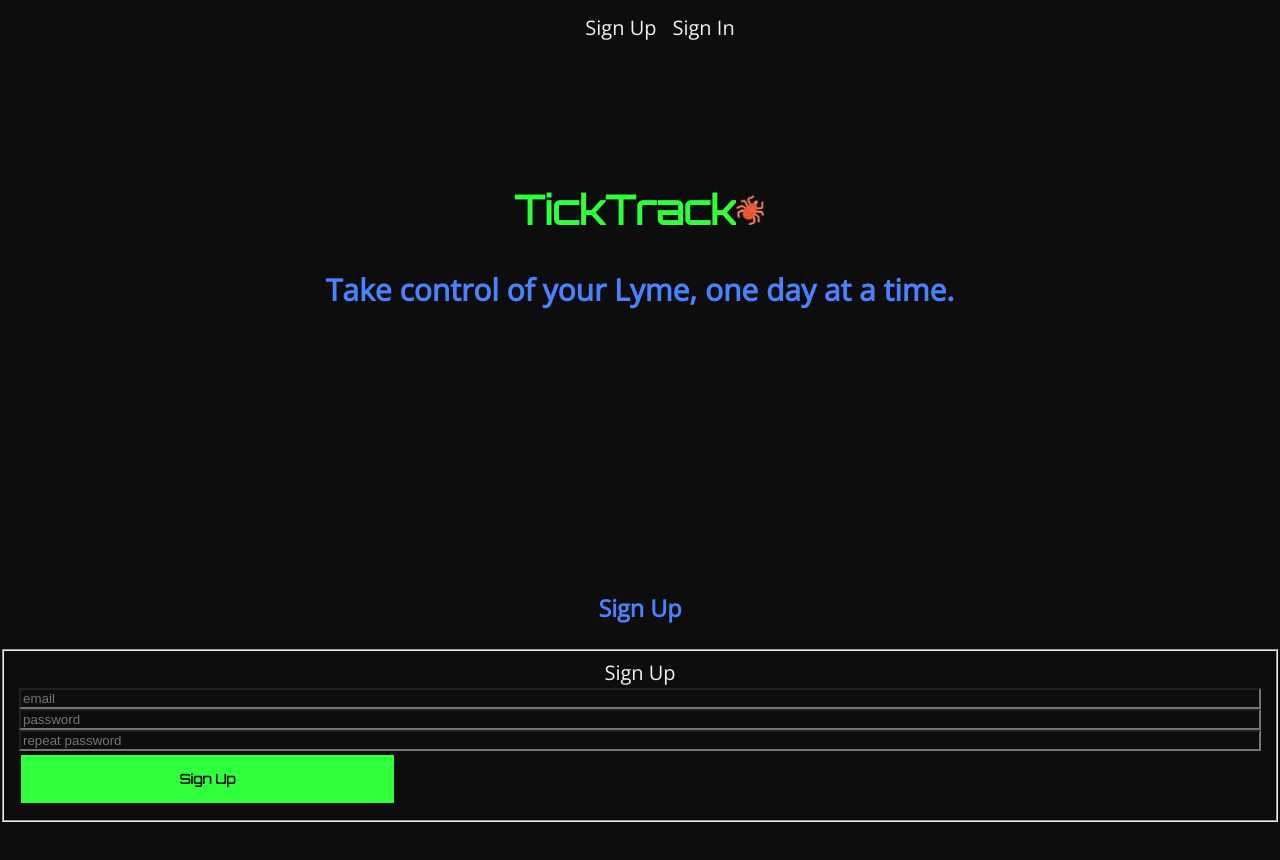
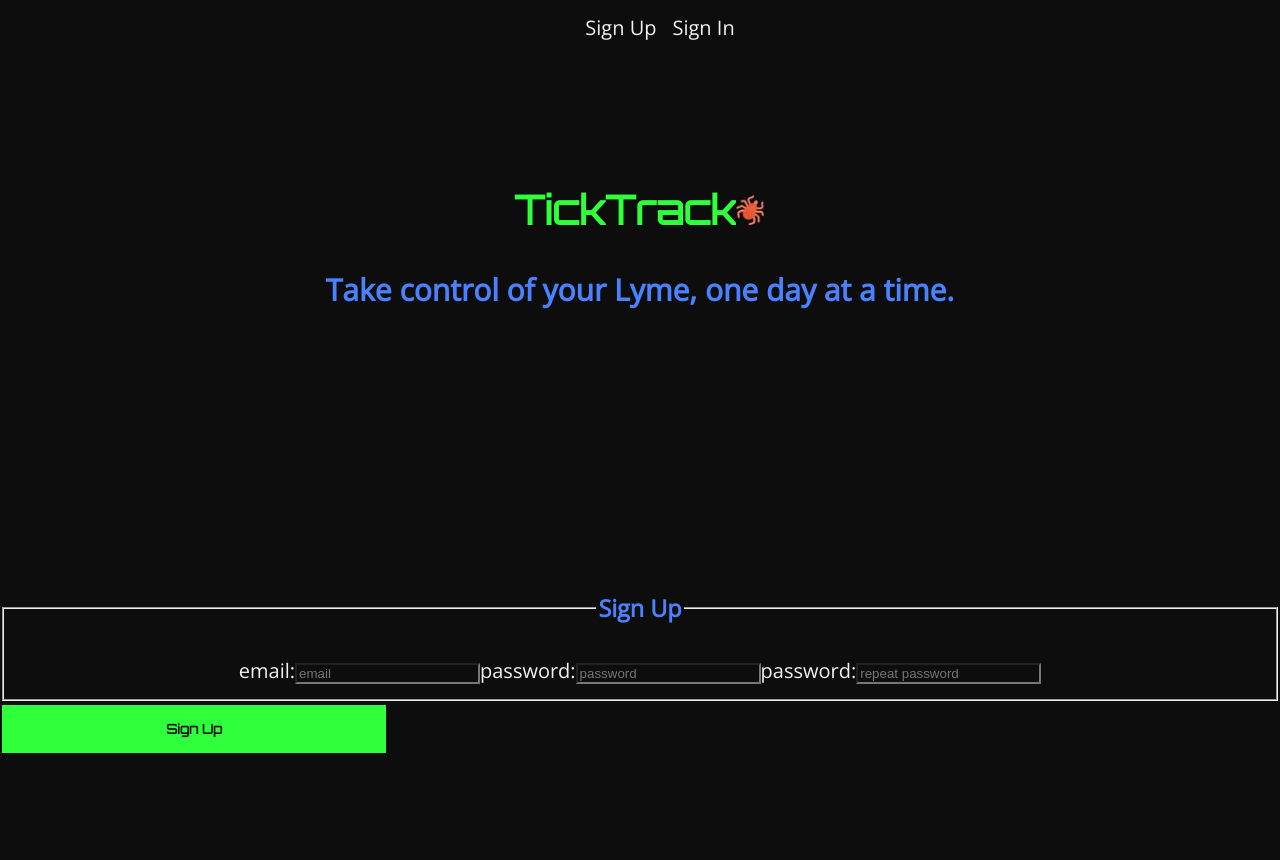
Before and after one commit to ljspiek/tick-track-app, a React (Create React App) app: page /signUp in a window 1280 px wide. Shown: the top 860 px of the page. Built offline with nearby package versions, Linux system fonts and the light colour scheme; no server answers.

Commit message:
signin/up in progress; token not in local storage

```diff
--- a/src/App.js
+++ b/src/App.js
@@ -5,13 +5,15 @@ import LandingPage from './LandingPage/LandingPage'
 import Nav from './Nav/Nav'
 import SymptomLog from './SymptomLog/SymptomLog'
 import SymptomSummary from './SymptomSummary/SymptomSummary'
-import SignUp from './SignUp/SignUp'
-import SignIn from './SignIn/SignIn'
+import SignUpPage from './SignUp/SignUp'
+import SignInPage from './SignIn/SignInPage'
 import SymptomLogDetail from './SymptomLogDetail/SymptomLogDetail'
 import NotFound from './NotFound/NotFound'
 import SymptomLogEdit from './SymptomLogEdit/SymptomLogEdit'
 import SymptomsContext from './SymptomsContext'
 import config from './config';
+import PrivateRoute from './Utilities/PrivateRoute'
+import PublicRoute from './Utilities/PublicRoute'
 
 
 
@@ -105,29 +107,29 @@ class App extends Component {
               exact path='/'
               component={LandingPage}
             />
-            <Route
+            <PrivateRoute
               exact path='/log'
               component={SymptomLog}
             />
-            <Route
+            <PrivateRoute
               exact path='/summary'
               component={SymptomSummary}
             />
-            <Route
+            <PrivateRoute
               exact path='/log/:logId'
               component={SymptomLogDetail}
             />
-            <Route
+            <PrivateRoute
               exact path='/log/:logId/edit'
               component={SymptomLogEdit}
             />
-            <Route
+            <PublicRoute
               exact path='/signUp'
-              component={SignUp}
+              component={SignUpPage}
             />
-            <Route
+            <PublicRoute
               exact path='/signIn'
-              component={SignIn}
+              component={SignInPage}
             />
             <Route
               component={NotFound}
--- a/src/SignIn/SignIn.js
+++ b/src/SignIn/SignIn.js
@@ -1,20 +1,59 @@
 import React, { Component } from 'react'
+import TokenService from '../services/token-service'
+import AuthApiService from '../services/auth-api-service'
+
 
 export default class SignIn extends Component {
+    static defaultProps = {
+        onLoginSuccess: () => {}
+    }
+
+    state = { error: null }
+
+
+    handleSubmitJwtAuth = e => {
+        e.preventDefault()
+        this.setState({ error: null })
+        const email = e.target.elements[1].value
+        const password = e.target.elements[2].value
+
+        AuthApiService.postLogin({
+            email: email,
+            password: password
+        })
+        .then(res => {
+            email = ''
+            password = ''
+            TokenService.saveAuthToken(res.authToken)
+            this.props.onLoginSuccess()
+        })
+        .catch(res => {
+            this.setState({ error: res.error })
+        })
+    }
+
     render() {
+        const { error } = this.state
         return (
             <section>
-                <h3>Sign In</h3>
-            <fieldset>
-                <form action noValidate>
-                    <label htmlFor="sign-in">Sign In</label>
-                    <input className="sign-in" type="email" placeholder="email"/>
-                    <input className="sign-in" type="password" placeholder="password" />
-                    <button>Sign In</button>
-
+                <form
+                className='SignInForm'
+                onSubmit={this.handleSubmitJwtAuth}
+                >
+                    <fieldset>
+                        <legend><h3>Sign In</h3></legend>
+                        <label>
+                            email:
+                            <input className="email" type="email" placeholder="email"/>
+                        </label>
+                        <label>
+                            password:
+                            <input className="password" type="password" placeholder="password"/>
+                        </label>
+                    </fieldset>
+                    <button type='submit'>Sign In</button>
                 </form>
-            </fieldset>
-            </section>
+        </section>
         )
     }
 }
--- /dev/null
+++ b/src/SignIn/SignInPage.js
@@ -0,0 +1,27 @@
+import React, { Component } from 'react'
+import SignIn from './SignIn'
+
+export default class SignInPage extends Component {
+    static defaultProps = {
+        location: {},
+        history: {
+            push: () => {},
+        }
+    }
+
+    handleSignInSuccess = () => {
+        const { location, history } = this.props
+        const destination = (location.state || {}).from || '/'
+        history.push(destination)
+    }
+
+    render() {
+        return (
+            <section>
+                <SignIn
+                onLoginSuccess={this.handleSignInSuccess}
+                />
+            </section>
+        )
+    }
+}
--- a/src/SignUp/SignUp.js
+++ b/src/SignUp/SignUp.js
@@ -1,20 +1,60 @@
 import React, { Component } from 'react'
+import AuthApiService from '../services/auth-api-service'
 
 export default class SignUp extends Component {
+    static defaultProps = {
+        onRegistrationSuccess: () => {}
+    }
+
+    state = { error: null }
+
+    handleSubmit = e => {
+        e.preventDefault()
+        const email = e.target.elements[1].value
+        const password = e.target.elements[2].value
+
+        this.setState({ error: null })
+        AuthApiService.postUser({
+            email: email,
+            password: password
+        })
+        .then(user => {
+            email.value =''
+            password.value=''
+            this.props.onRegistrationSuccess()
+        })
+        .catch(res => {
+            this.setState({ error: res.error })
+        })
+    }
+
     render() {
+
+        const { error } = this.state
         return (
             <section>
-            <h3>Sign Up</h3>
-            <fieldset>
-                <form action noValidate>
-                    <label htmlFor="sign-in">Sign Up</label>
-                    <input className="sign-in" type="email" placeholder="email"/>
-                    <input className="sign-in" type="password" placeholder="password"/>
-                    <input className="sign-in" type="password" placeholder="repeat password"/>
-                    <button>Sign Up</button>
 
+                <form
+                className='SignUpForm'
+                onSubmit={this.handleSubmit}
+                >
+                    <fieldset>
+                        <legend><h3>Sign Up</h3></legend>
+                        <label>
+                            email:
+                            <input className="email" type="email" placeholder="email"/>
+                        </label>
+                        <label>
+                            password:
+                            <input className="password" type="password" placeholder="password"/>
+                        </label>
+                        <label>
+                            password:
+                            <input className="passwordrepeat" type="password" placeholder="repeat password"/>
+                        </label>
+                    </fieldset>
+                    <button type='submit'>Sign Up</button>
                 </form>
-            </fieldset>
         </section>
         )
     }
--- /dev/null
+++ b/src/Utilities/PrivateRoute.js
@@ -0,0 +1,22 @@
+import React from 'react'
+import { Route, Redirect } from 'react-router-dom'
+import TokenService from '../services/token-service'
+
+export default function PrivateRoute({ component, ...props }) {
+    const Component = component
+    return (
+        <Route
+        {...props}
+        render={componentProps => (
+          TokenService.hasAuthToken()
+            ? <Component {...componentProps} />
+            : <Redirect
+                to={{
+                  pathname: '/signin',
+                  state: { from: componentProps.location }
+                }}
+              />
+        )}
+      />
+    )
+}
--- /dev/null
+++ b/src/Utilities/PublicRoute.js
@@ -0,0 +1,17 @@
+import React from 'react'
+import { Route, Redirect } from 'react-router-dom'
+import TokenService from '../services/token-service'
+
+export default function PublicRoute({ component, ...props }) {
+    const Component = component
+  return (
+    <Route
+      {...props}
+      render={componentProps => (
+        TokenService.hasAuthToken()
+          ? <Redirect to={'/'} />
+          : <Component {...componentProps} />
+      )}
+    />
+  )
+}
```
Also changed, not shown: src/SignUp/SignUpPage.js (added, +23 -0 lines).
